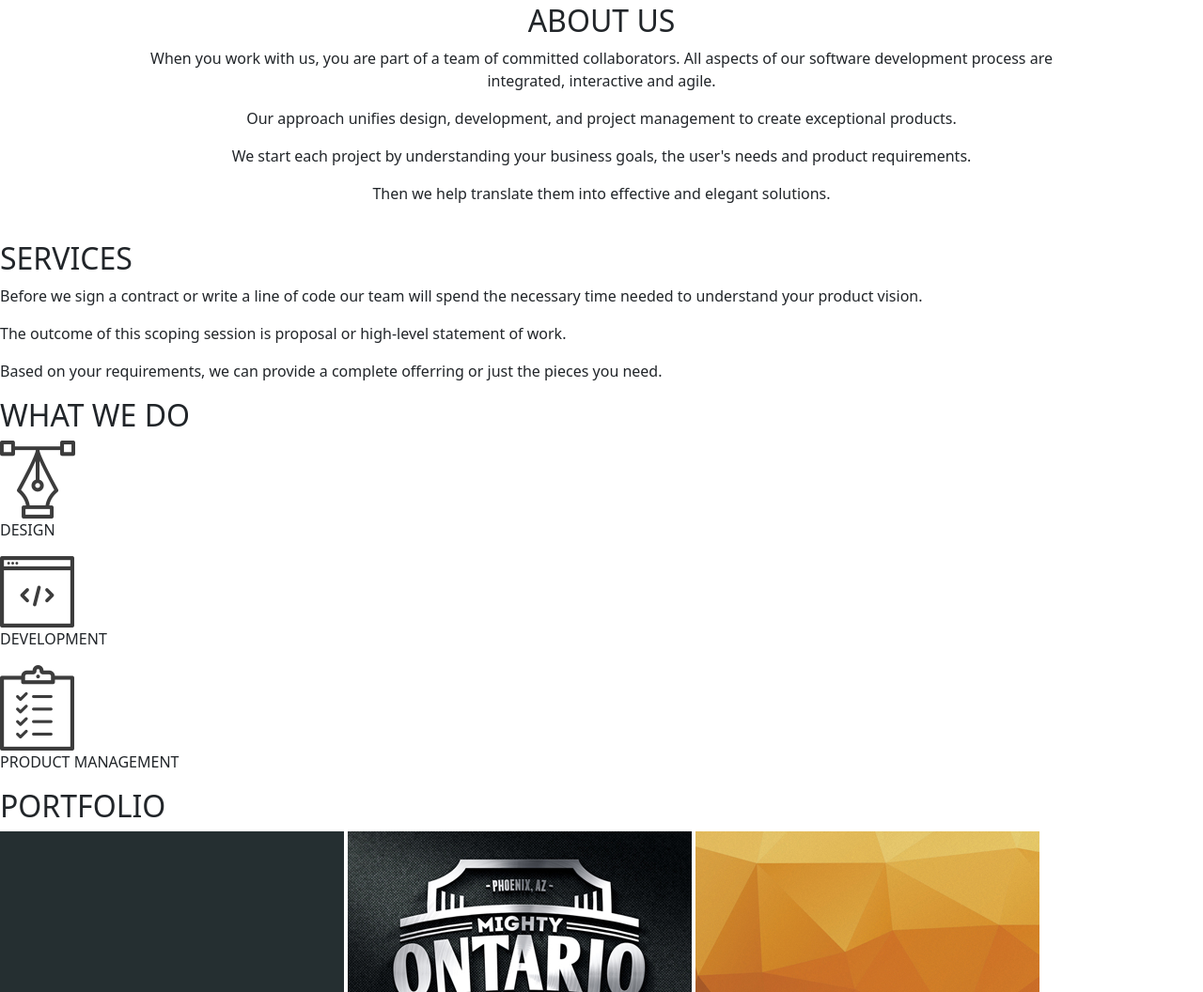
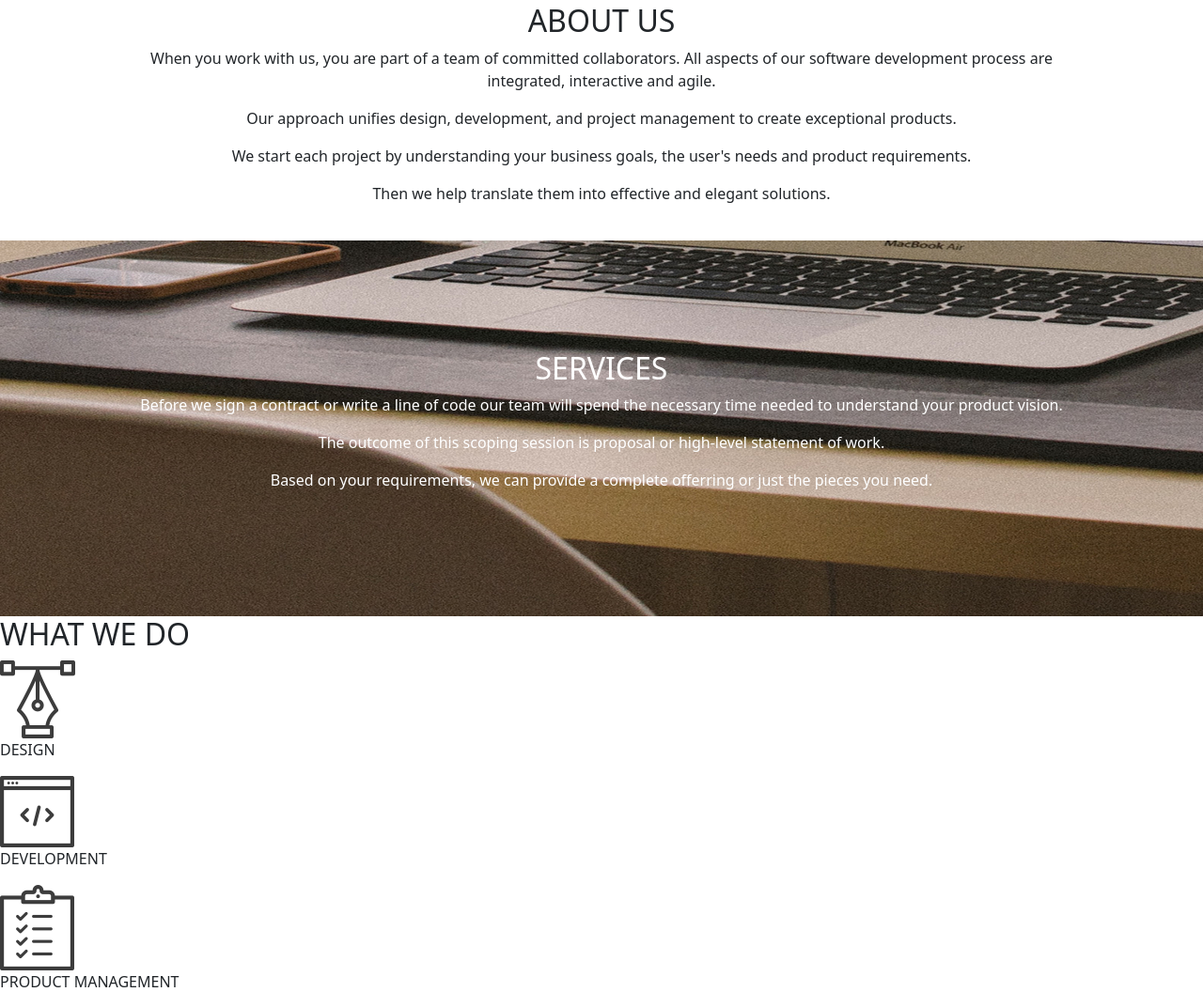
Before and after one commit to WanjuguNdegwa/Delani-Studio, a plain HTML site: page index.html in a window 1280 px wide. Shown: the part 835-1891 px from the top of the page at 94% size. Drawn offline with nearby package versions, Linux system fonts and the light colour scheme.

Commit message:
Style third section

```diff
--- a/index.html
+++ b/index.html
@@ -20,8 +20,8 @@
             <p>AMAZING PEOPLE ARE MAKING AMAZING DESIGNS IN A FUN ENVIRONMENT</p>
         </div>
         <a href="#about" id="mouse-click"><img src="./images/mouse_click.png"></a>
+    </div>
 
-    </div>
     <div id="about" class="text-center">
         <h2>ABOUT US</h2>
         <p>When you work with us, you are part of a team of committed collaborators. All aspects of our software
@@ -30,13 +30,18 @@
         <p>We start each project by understanding your business goals, the user's needs and product requirements.</p>
         <p>Then we help translate them into effective and elegant solutions.</p>
     </div>
-    <div>
-        <h2>SERVICES</h2>
-        <p>Before we sign a contract or write a line of code our team will spend the necessary time needed to understand
-            your product vision.</p>
-        <p>The outcome of this scoping session is proposal or high-level statement of work.</p>
-        <p>Based on your requirements, we can provide a complete offerring or just the pieces you need.</p>
+
+    <div id="services" class="d-flex align-items-center justify-content-center">
+        <div class="text-center">
+            <h2>SERVICES</h2>
+            <p>Before we sign a contract or write a line of code our team will spend the necessary time needed to
+                understand
+                your product vision.</p>
+            <p>The outcome of this scoping session is proposal or high-level statement of work.</p>
+            <p>Based on your requirements, we can provide a complete offerring or just the pieces you need.</p>
+        </div>
     </div>
+
     <div>
         <h2>WHAT WE DO</h2>
         <div>
--- a/style.css
+++ b/style.css
@@ -16,3 +16,9 @@
     margin-bottom: 3%;
 
 }
+
+#services {
+    background-image: url("./images/backgrounds/s_image.jpg");
+    height: 50vh;
+    color: white;
+}
```
